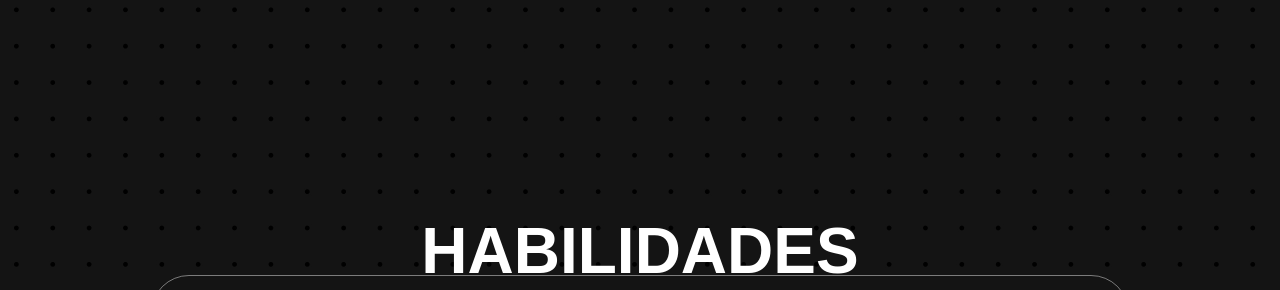
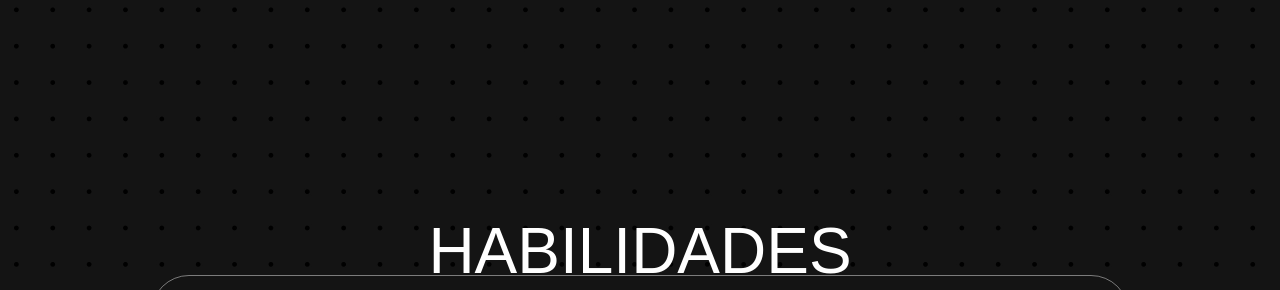
Before and after one commit to bvp000/Site-Portfolio-BVP, a plain HTML site: page index.html in a window 1280 px wide. Shown: the part 772-1062 px from the top of the page. Drawn offline with Linux system fonts and the light colour scheme.

Commit message:
update 06.11 v4

```diff
--- a/siteportfoliobvp.css
+++ b/siteportfoliobvp.css
@@ -2,7 +2,7 @@
 @font-face {
     font-family: 'Briller';
     src:url('assets/Briller.ttf')  format ('truetype');
-    font-weight: normal;
+    font-weight: 400;
     font-style: normal;
     font-display: swap;
 }
@@ -87,8 +87,8 @@ main > section:first-child {
 }
 
 h1 {
-    font-family: Briller, sans-serif;
-    font-weight: 800;
+    font-family: Briller, sans-serif !important;
+    font-weight: 400;
     font-size: clamp(10px,5vw,70px);
 }
 p {
```
